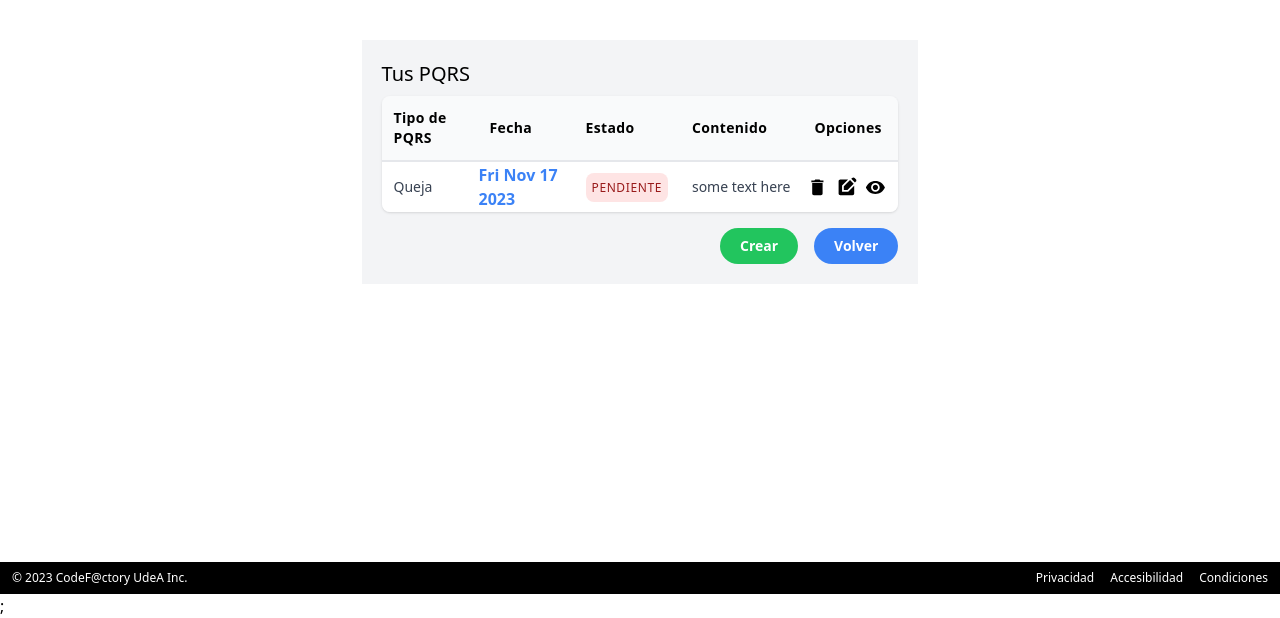
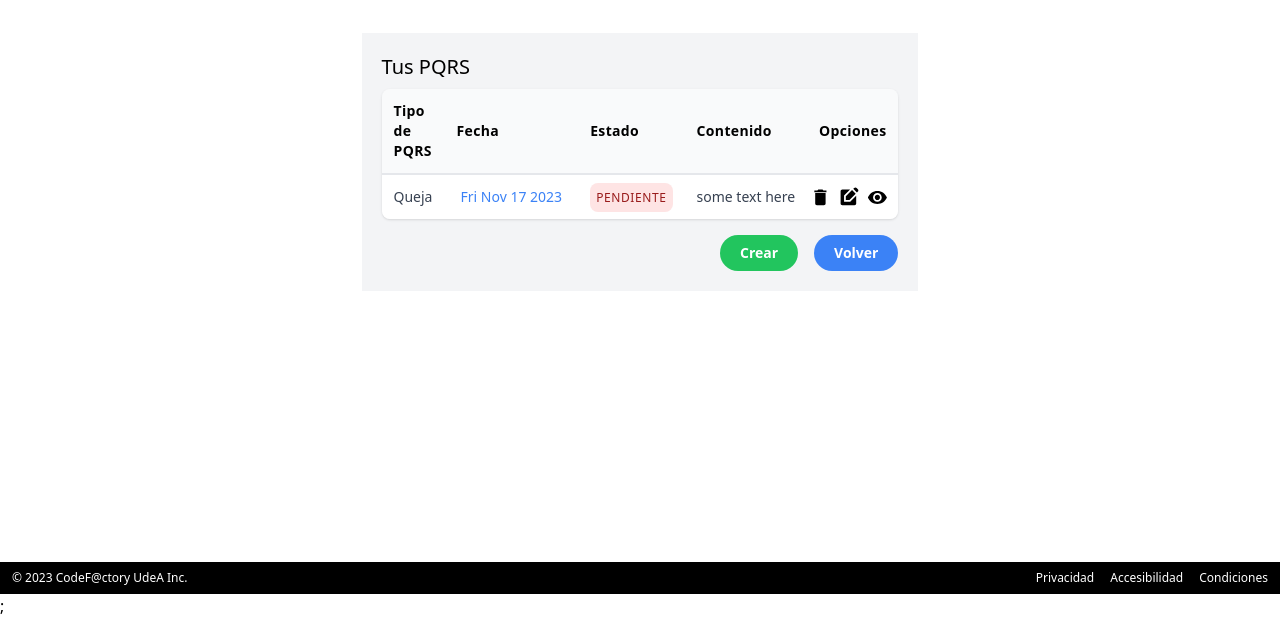
Before and after one commit to CodeF-ctory2023/front, a Next.js app: page / in a window 1280 px wide. Shown: the part 238-856 px from the top of the page. Built offline with nearby package versions, Linux system fonts and the light colour scheme.

Commit message:
Add state get style as a constant
GetState Style.ts is created that contains the color change logic based on the state that was previously in PqrsTable

```diff
--- a/components/PqrsCreateComponent/PqrsCreateComponent.tsx
+++ b/components/PqrsCreateComponent/PqrsCreateComponent.tsx
@@ -44,7 +44,7 @@ const PqrsCreateComponent = () => {
                 ))}
               </tr>
             </thead>
-            <tbody className='divide-y divide-gray-100'>
+            <tbody className='divide-y divide-gray-100 '>
               {pqrsInfo.map((pqrs, index) => (
                 <PqrsTable key={index} index={index} pqrs={pqrs} />
               ))}
--- a/components/PqrsCreateComponent/PqrsTable.tsx
+++ b/components/PqrsCreateComponent/PqrsTable.tsx
@@ -5,6 +5,7 @@ import { pqrsInfo } from '../pqrsBd/pqrsInfo';
 import { useRouter } from 'next/router';
 import { IconButton } from './IconButton';
 import { primaryColor, secondaryColor, bloodColor } from './Colors';
+import { GetStateStyle } from './getStateStyle';
 interface Props {
   index: number;
   pqrs: pqrsType;
@@ -21,39 +22,16 @@ const PqrsTable: FC<Props> = ({ index, pqrs }) => {
     router.push('/');
   };
 
-  const getEstadoStyle = (pqrsState: string) => {
-    let color = '';
-    let backgroundColor = '';
-
-    switch (pqrsState) {
-      case 'Pendiente':
-        color = 'text-red-800'; // Cambia a tu color deseado
-        backgroundColor = 'bg-red-200'; // Cambia a tu color deseado
-        break;
-      case 'Proceso':
-        color = 'text-yellow-800'; // Cambia a tu color deseado
-        backgroundColor = 'bg-yellow-200'; // Cambia a tu color deseado
-        break;
-      case 'Finalizado':
-        color = 'text-green-800'; // Cambia a tu color deseado
-        backgroundColor = 'bg-green-200'; // Cambia a tu color deseado
-        break;
-      default:
-        color = 'text-gray-700';
-        backgroundColor = 'bg-gray-200';
-    }
-    return `${color} ${backgroundColor} p-1.5 text-xs font-medium uppercase tracking-wider rounded-lg bg-opacity-50`;
-  };
   return (
     <tr key={index} className='bg-white'>
       <td className='p-3 text-sm text-gray-700 whitespace-nowrap'>
         {pqrs.type}
       </td>
-      <td className='font-bold text-blue-500 hover:underline'>
+      <td className='text-sm font-medium text-blue-500 hover:underline w-[50%] text-center'>
         {pqrs.createdAt.toDateString()}
       </td>
-      <td className='p-3 text-sm text-gray-700 whitespace-nowrap'>
-        <span className={`${getEstadoStyle(pqrs.state)}`}>{pqrs.state}</span>
+      <td className='p-3 text-sm text-gray-700 whitespace-nowrap text-center'>
+        <span className={`${GetStateStyle(pqrs.state)}`}>{pqrs.state}</span>
       </td>
       <td className='p-3 text-sm text-gray-700 whitespace-nowrap'>
         {pqrs.description}
--- a/pages/CrearPqrs.tsx
+++ b/pages/CrearPqrs.tsx
@@ -17,7 +17,7 @@ const CrearPqrs = () => {
 
   const pqrs: pqrsType = {
     createdBy: 'Jaime Ortiz',
-    state: 'Proceso',
+    state: 'Finalizado',
     createdAt: new Date(),
     type: tipoPQRS,
     subType: tipoSubPQRS,
```
